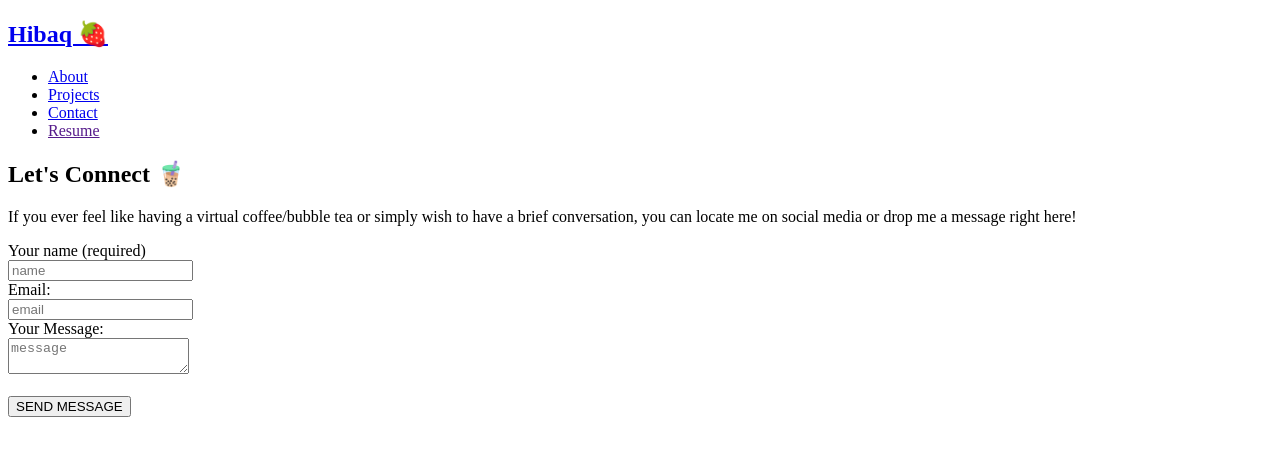
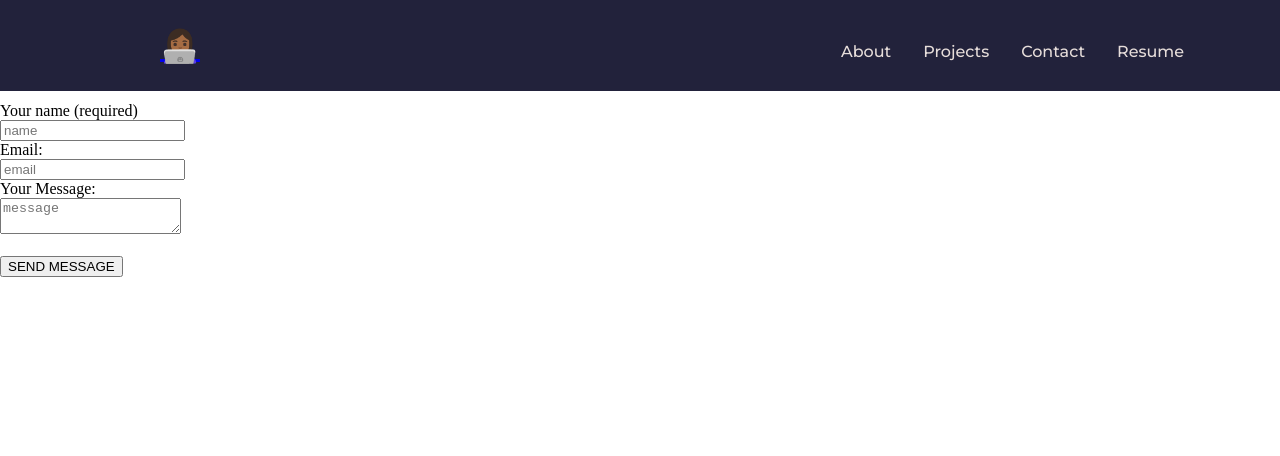
Before and after one commit to hibaqw/WomenInTech2024, a plain HTML site: page wit-portfolio/index.html in a window 1280 px wide. Drawn offline with Linux system fonts and the light colour scheme.

```diff
--- a/wit-portfolio/index.html
+++ b/wit-portfolio/index.html
@@ -4,15 +4,21 @@
   <meta charset="UTF-8">
   <meta name="viewport" content="width=device-width, initial-scale=1.0">
   <title>Document</title>
+  <!-- stylesheet -->
+  <link rel="stylesheet" href="style.css">
+  <!-- google font api -->
+  <link rel="preconnect" href="https://fonts.googleapis.com">
+  <link rel="preconnect" href="https://fonts.gstatic.com" crossorigin>
+  <link href="https://fonts.googleapis.com/css2?family=Montserrat:ital,wght@0,100..900;1,100..900&display=swap" rel="stylesheet">
 </head>
 <body>
     <!-- navigation menu -->
-    <nav class="nav-bar">
+    <nav>
       <div id="nav-title"> <a href="#hero-section" id="nav-title-link">
-          <h2>Hibaq 🍓 </h2>
+          <h2 id="emoji">👩🏾‍💻</h2>
         </a></div>
       <!-- nav items -->
-      <ul class="nav-list">
+      <ul id="nav-list">
         <li><a href="#about-section" class="nav-links">About</a></li>
         <li><a href="#projects-section" class="nav-links">Projects</a></li>
         <li><a href="#contact-section" class="nav-links">Contact</a></li>
--- /dev/null
+++ b/wit-portfolio/style.css
@@ -0,0 +1,37 @@
+body{
+  margin: 0;
+}
+
+
+.nav-links{
+  text-decoration: none;
+  color: #f2e9e4f1;
+  margin: 0 1em;
+  font-size: 1em;
+}
+
+nav{
+  background-color: #22223b;
+  position: fixed;
+  top: 0;
+  width: 100%;
+  display: flex;
+  justify-content: space-between;
+  align-items: baseline;
+}
+
+#nav-list{
+  list-style: none;
+  font-family: "Montserrat", sans-serif;
+  font-optical-sizing: auto;
+  font-weight: 500;
+  font-style: normal;
+  display: flex;
+  margin-right: 5em;
+}
+
+#emoji{
+  margin-left: 5em;
+  font-size: 2em;
+
+}
--- /dev/null
+++ b/wit-w2/portfolio.css
@@ -0,0 +1,50 @@
+body {
+  margin: 0;
+}
+
+nav{
+  position: fixed; /* Set the navbar to fixed position */
+  top: 0; /* Position the navbar at the top of the page */
+  width: 100%; /* Full width */
+  background-color: #22223b;
+  font-family: "Montserrat", sans-serif;
+  font-weight: 500;
+  font-style: normal;
+  display: flex;
+  justify-content: space-between;
+
+}
+
+a {
+  text-decoration: none;
+}
+
+h2{
+  font-size: 3em;
+}
+.nav-links, h2{
+  color: #f2e9e4;
+}
+
+
+.nav-list {
+  list-style: none;
+  font-size: 1em;
+  display: flex;
+  justify-content: space-between;
+  align-items: center;
+  margin-right:5em ;
+  width: 40%;
+}
+
+#nav-title {
+  margin-left: 5em
+}
+
+.nav-list {
+  margin-right: 5em
+}
+
+li {
+  margin: 0, 1em;
+}
--- /dev/null
+++ b/wit-w2/styles.css
@@ -0,0 +1,6 @@
+.container{
+  display: flex;
+  flex-direction: row; /** default **/
+  /** other values: row-reverse, column,
+  and column-reverse**/
+}
```
Also changed, not shown: wit-w2/flexbox.html (added, +16 -0 lines), wit-w2/nav-bar-example-1.html (added, +72 -0 lines).
